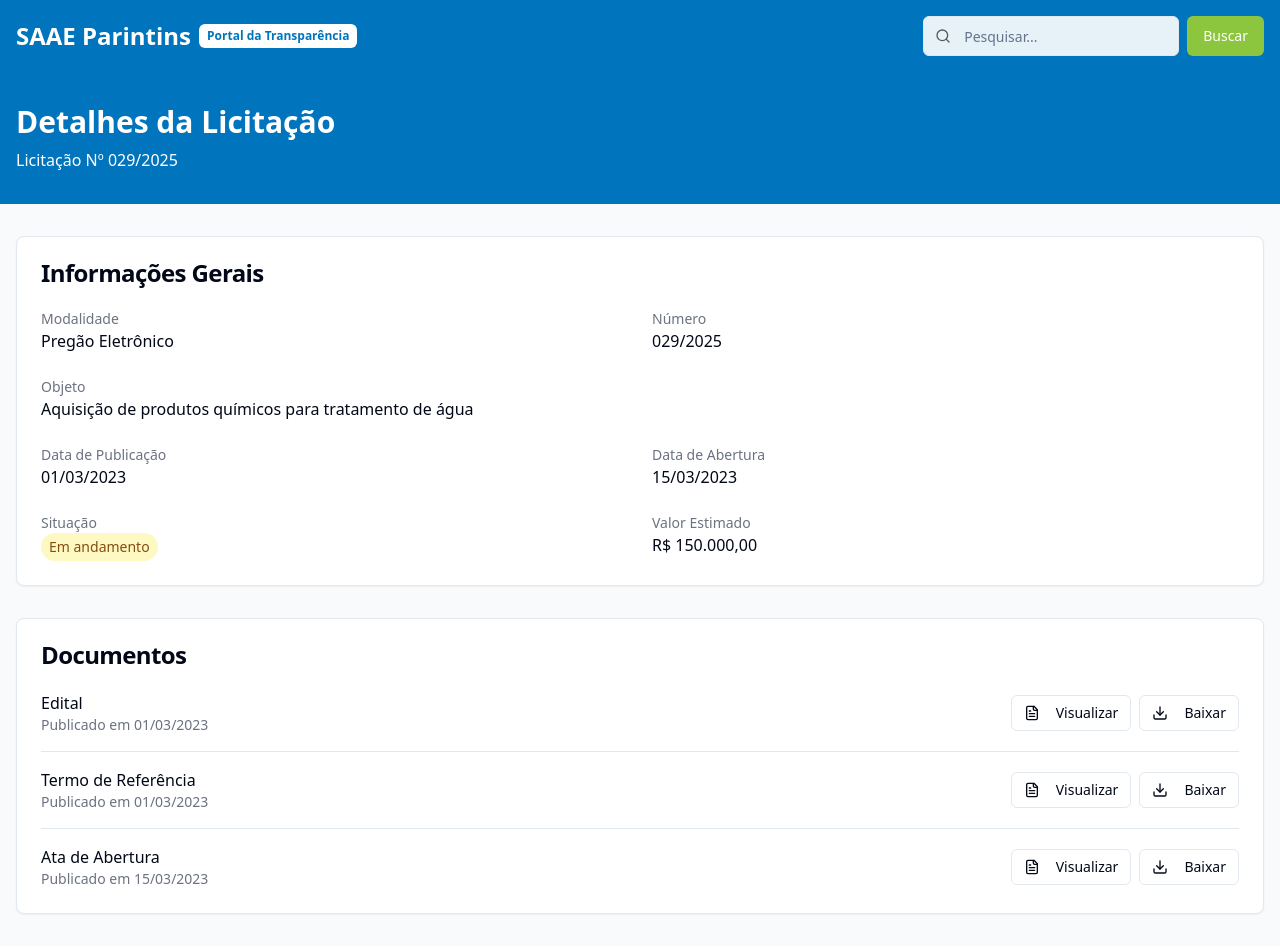
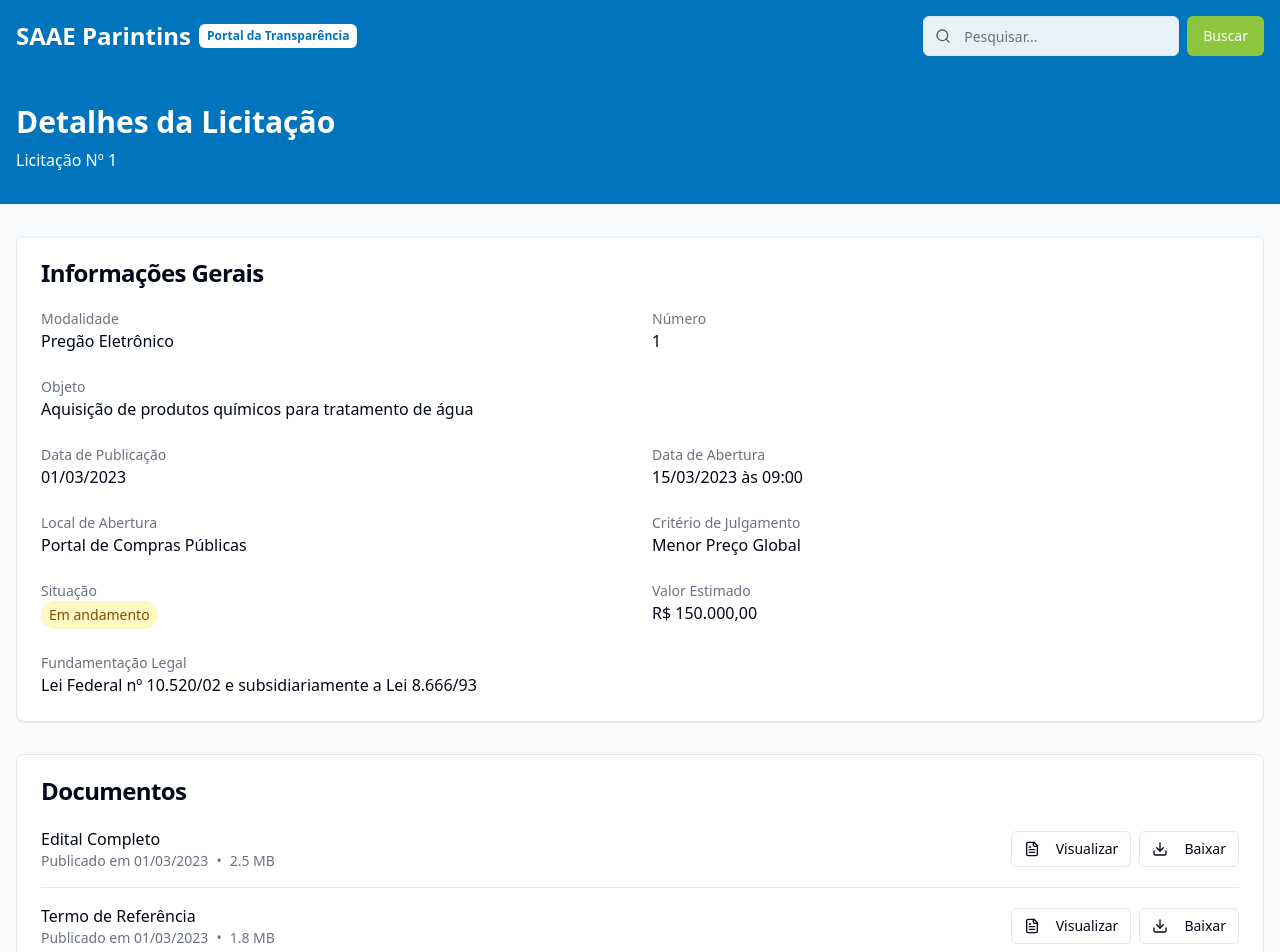
Before and after one commit to severinoufam/transparency-parintins-copy, a React (Vite) app: page /licitacoes/1 in a window 1280 px wide. Shown: the top 952 px of the page. Built offline with nearby package versions, Linux system fonts and the light colour scheme.

Commit message:
feat: Implement licitacao detalhes page
Implement the licitacao detalhes page to display details of a specific bid, mirroring the functionality and design of the specified external website.

```diff
--- a/src/pages/LicitacaoDetalhes.tsx
+++ b/src/pages/LicitacaoDetalhes.tsx
@@ -5,50 +5,124 @@ import { Card, CardContent, CardHeader, CardTitle } from "@/components/ui/card";
 import { Separator } from "@/components/ui/separator";
 import { FileText, Download } from "lucide-react";
 import { useParams } from "react-router-dom";
+import { useQuery } from "@tanstack/react-query";
 
-// Mock data for a single bid
-const mockLicitacao = {
-  id: "0292025",
+// Type definitions for our data
+interface Documento {
+  tipo: string;
+  data: string;
+  arquivo: string;
+  tamanho?: string;
+}
+
+interface LicitacaoDetalhada {
+  id: string;
+  modalidade: string;
+  numero: string;
+  objeto: string;
+  dataAbertura: string;
+  dataPublicacao: string;
+  situacao: string;
+  valor: string;
+  local: string;
+  julgamento: string;
+  fundamentoLegal: string;
+  documentos: Documento[];
+}
+
+// Simulated fetch function - replace with real API call later
+const fetchLicitacaoDetails = async (id: string): Promise<LicitacaoDetalhada> => {
+  // Simulating API delay
+  await new Promise(resolve => setTimeout(resolve, 500));
+
+  return {
+    id: id,
     modalidade: "Pregão Eletrônico",
-  numero: "029/2025",
+    numero: id,
     objeto: "Aquisição de produtos químicos para tratamento de água",
-  dataAbertura: "15/03/2023",
+    dataAbertura: "15/03/2023 às 09:00",
     dataPublicacao: "01/03/2023",
     situacao: "Em andamento",
     valor: "R$ 150.000,00",
+    local: "Portal de Compras Públicas",
+    julgamento: "Menor Preço Global",
+    fundamentoLegal: "Lei Federal nº 10.520/02 e subsidiariamente a Lei 8.666/93",
     documentos: [
       {
-      tipo: "Edital",
+        tipo: "Edital Completo",
         data: "01/03/2023",
-      arquivo: "edital_pe_029_2025.pdf"
+        arquivo: "edital_pe_029_2025.pdf",
+        tamanho: "2.5 MB"
       },
       {
         tipo: "Termo de Referência",
         data: "01/03/2023",
-      arquivo: "tr_pe_029_2025.pdf"
+        arquivo: "tr_pe_029_2025.pdf",
+        tamanho: "1.8 MB"
+      },
+      {
+        tipo: "Publicação no Diário Oficial",
+        data: "01/03/2023",
+        arquivo: "publicacao_pe_029_2025.pdf",
+        tamanho: "500 KB"
       },
       {
         tipo: "Ata de Abertura",
         data: "15/03/2023",
-      arquivo: "ata_pe_029_2025.pdf"
+        arquivo: "ata_pe_029_2025.pdf",
+        tamanho: "1.2 MB"
       }
     ]
+  };
 };
 
 const LicitacaoDetalhes = () => {
   const { id } = useParams();
+
+  const { data: licitacao, isLoading } = useQuery({
+    queryKey: ['licitacao', id],
+    queryFn: () => fetchLicitacaoDetails(id || ''),
+    enabled: !!id
+  });
+
+  if (isLoading) {
+    return (
+      <Layout>
+        <div className="container mx-auto px-4 py-8">
+          <div className="animate-pulse">
+            <div className="h-8 bg-gray-200 rounded w-1/4 mb-4"></div>
+            <div className="h-4 bg-gray-200 rounded w-1/2 mb-8"></div>
+            <div className="space-y-4">
+              <div className="h-32 bg-gray-200 rounded"></div>
+              <div className="h-32 bg-gray-200 rounded"></div>
+            </div>
+          </div>
+        </div>
+      </Layout>
+    );
+  }
+
+  if (!licitacao) {
+    return (
+      <Layout>
+        <div className="container mx-auto px-4 py-8">
+          <h1 className="text-2xl font-bold text-red-600">Licitação não encontrada</h1>
+        </div>
+      </Layout>
+    );
+  }
 
   return (
     <Layout>
       <div className="bg-saae-blue py-8 text-white">
         <div className="container mx-auto px-4">
           <h1 className="text-2xl md:text-3xl font-bold">Detalhes da Licitação</h1>
-          <p className="mt-2">Licitação Nº {mockLicitacao.numero}</p>
+          <p className="mt-2">Licitação Nº {licitacao.numero}</p>
         </div>
       </div>
 
-      <div className="container mx-auto px-4 py-8">
-        <Card className="mb-8">
+      <div className="container mx-auto px-4 py-8 space-y-8">
+        <Card>
           <CardHeader>
             <CardTitle>Informações Gerais</CardTitle>
           </CardHeader>
@@ -56,33 +130,45 @@ const LicitacaoDetalhes = () => {
             <div className="grid grid-cols-1 md:grid-cols-2 gap-6">
               <div>
                 <p className="text-sm text-gray-500">Modalidade</p>
-                <p className="font-medium">{mockLicitacao.modalidade}</p>
+                <p className="font-medium">{licitacao.modalidade}</p>
               </div>
               <div>
                 <p className="text-sm text-gray-500">Número</p>
-                <p className="font-medium">{mockLicitacao.numero}</p>
+                <p className="font-medium">{licitacao.numero}</p>
               </div>
               <div className="md:col-span-2">
                 <p className="text-sm text-gray-500">Objeto</p>
-                <p className="font-medium">{mockLicitacao.objeto}</p>
+                <p className="font-medium">{licitacao.objeto}</p>
               </div>
               <div>
                 <p className="text-sm text-gray-500">Data de Publicação</p>
-                <p className="font-medium">{mockLicitacao.dataPublicacao}</p>
+                <p className="font-medium">{licitacao.dataPublicacao}</p>
               </div>
               <div>
                 <p className="text-sm text-gray-500">Data de Abertura</p>
-                <p className="font-medium">{mockLicitacao.dataAbertura}</p>
+                <p className="font-medium">{licitacao.dataAbertura}</p>
+              </div>
+              <div>
+                <p className="text-sm text-gray-500">Local de Abertura</p>
+                <p className="font-medium">{licitacao.local}</p>
+              </div>
+              <div>
+                <p className="text-sm text-gray-500">Critério de Julgamento</p>
+                <p className="font-medium">{licitacao.julgamento}</p>
               </div>
               <div>
                 <p className="text-sm text-gray-500">Situação</p>
                 <p className="inline-flex px-2 py-1 rounded-full text-sm bg-yellow-100 text-yellow-800">
-                  {mockLicitacao.situacao}
+                  {licitacao.situacao}
                 </p>
               </div>
               <div>
                 <p className="text-sm text-gray-500">Valor Estimado</p>
-                <p className="font-medium">{mockLicitacao.valor}</p>
+                <p className="font-medium">{licitacao.valor}</p>
+              </div>
+              <div className="md:col-span-2">
+                <p className="text-sm text-gray-500">Fundamentação Legal</p>
+                <p className="font-medium">{licitacao.fundamentoLegal}</p>
               </div>
             </div>
           </CardContent>
@@ -94,13 +180,21 @@ const LicitacaoDetalhes = () => {
           </CardHeader>
           <CardContent>
             <div className="space-y-4">
-              {mockLicitacao.documentos.map((doc, index) => (
+              {licitacao.documentos.map((doc, index) => (
                 <div key={index}>
                   {index > 0 && <Separator className="my-4" />}
                   <div className="flex items-center justify-between">
                     <div>
                       <p className="font-medium">{doc.tipo}</p>
-                      <p className="text-sm text-gray-500">Publicado em {doc.data}</p>
+                      <div className="flex items-center gap-2 text-sm text-gray-500">
+                        <span>Publicado em {doc.data}</span>
+                        {doc.tamanho && (
+                          <>
+                            <span>•</span>
+                            <span>{doc.tamanho}</span>
+                          </>
+                        )}
+                      </div>
                     </div>
                     <div className="flex gap-2">
                       <Button variant="outline" size="sm">
```
Lines whose indentation alone changed are shown as unchanged.
